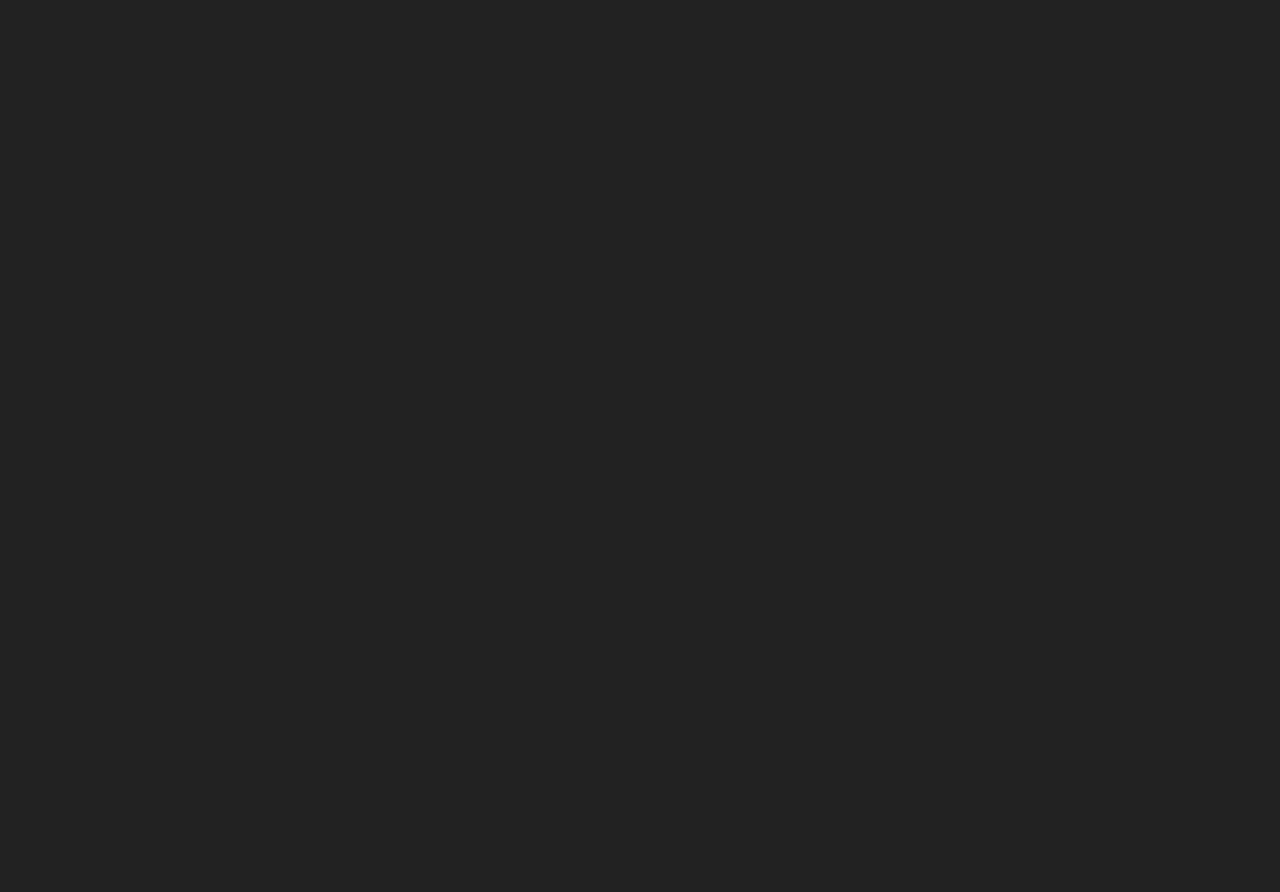
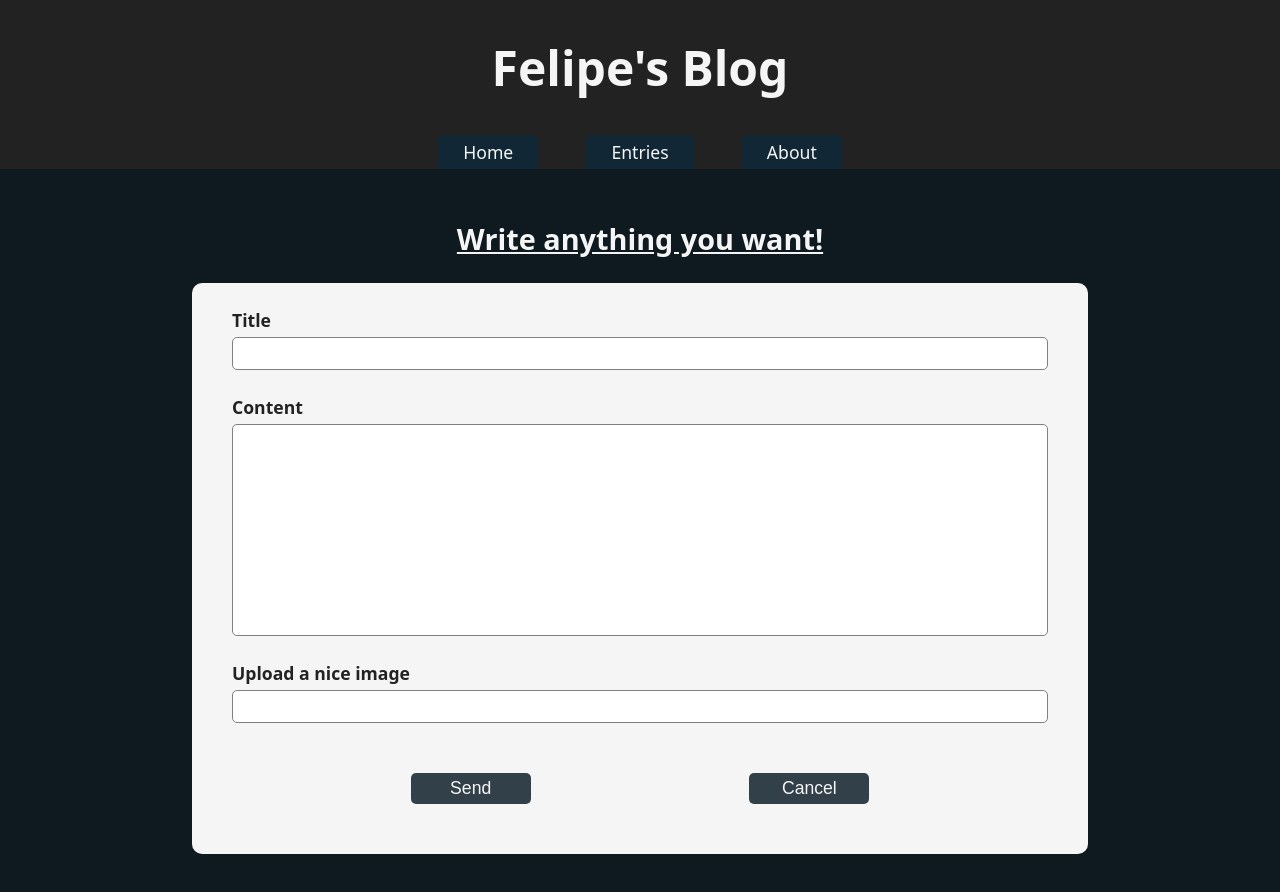
Before and after one commit to felipe-u/felipes-blog, a React (Vite) app: page /new-entry in a window 1280 px wide. Before the commit this address had no page. Shown: the top 892 px of the page. Before the commit the page ends 800 px from the top, so only its background shows below. Built offline with nearby package versions, Linux system fonts and the light colour scheme.

Commit message:
feat: Implement creation of new posts

```diff
--- a/src/App.jsx
+++ b/src/App.jsx
@@ -5,6 +5,7 @@ import { HomePage } from './pages/HomePage'
 import { EntriesPage } from './pages/EntriesPage'
 import { AboutPage } from './pages/AboutPage'
 import { EntryPage } from './pages/EntryPage'
+import { NewEntry } from './pages/NewEntry'
 
 function App() {
   return (
@@ -14,6 +15,7 @@ function App() {
           <Route path='/' element={<HomePage />} />
           <Route path='/entries' element={<EntriesPage />} />
           <Route path='/entries/:entryId' element={<EntryPage />} />
+          <Route path='/new-entry' element={<NewEntry />} />
           <Route path='/about' element={<AboutPage />} />
         </Route>
       </Routes>
--- a/src/hooks/usePosts.js
+++ b/src/hooks/usePosts.js
@@ -8,6 +8,10 @@ export function usePosts() {
     getAllPosts()
   }, [])
 
+  useEffect(() => {
+    console.log('Posts updated')
+  }, [posts])
+
   const getAllPosts = () => {
     setPosts([...allPosts])
   }
@@ -16,5 +20,12 @@ export function usePosts() {
     return allPosts.find((post) => post.id === Number(postId))
   }
 
-  return { posts, getPost }
+  const createPost = (postData) => {
+    const currentPosts = [...posts]
+    const newPost = { ...postData, id: posts.length + 1 }
+    currentPosts.push(newPost)
+    setPosts(currentPosts)
+  }
+
+  return { posts, getPost, createPost }
 }
--- a/src/pages/HomePage.jsx
+++ b/src/pages/HomePage.jsx
@@ -2,14 +2,20 @@ import '../styles/Home.css'
 import { EntrySum } from '../components/EntrySum'
 import { PenIcon } from '../components/Icons'
 import { usePosts } from '../hooks/usePosts'
+import { useNavigate } from 'react-router'
 
 export function HomePage() {
   const { posts } = usePosts()
+  const navigate = useNavigate()
+
+  const goToNewEntryPage = () => {
+    navigate('/new-entry')
+  }
 
   return (
     <div className='home-container'>
       <div className='new-btn-container'>
-        <button>
+        <button onClick={goToNewEntryPage}>
           New entry
           <PenIcon />
         </button>
--- /dev/null
+++ b/src/pages/NewEntry.jsx
@@ -0,0 +1,90 @@
+import '../styles/Entries.css'
+import { useState } from 'react'
+import { useNavigate } from 'react-router'
+import { usePosts } from '../hooks/usePosts'
+
+export function NewEntry() {
+  const navigate = useNavigate()
+  const { createPost } = usePosts()
+
+  const [formData, setFormData] = useState({
+    title: '',
+    content: '',
+    imgUrl: '',
+    date: new Date(),
+  })
+
+  const handleChange = (event) => {
+    const { name, value } = event.target
+    setFormData((prev) => ({ ...prev, [name]: value }))
+  }
+
+  const handleSubmit = (event) => {
+    event.preventDefault()
+    createPost(formData)
+    alert('Post Created')
+    navigate('/')
+  }
+
+  const cancelSubmit = () => {
+    if (confirm('Are you sure you want to cancel?')) {
+      setFormData({ title: '', content: '', imgUrl: '', date: new Date() })
+      navigate('/')
+    }
+  }
+
+  return (
+    <div className='new-entry-container'>
+      <h2>Write anything you want!</h2>
+
+      <form onSubmit={handleSubmit}>
+        <div className='input-container'>
+          <label htmlFor='title'>Title</label>
+          <input
+            type='text'
+            id='title'
+            name='title'
+            value={formData.title}
+            onChange={handleChange}
+            required
+          />
+        </div>
+
+        <div className='input-container'>
+          <label htmlFor='content'>Content</label>
+          <textarea
+            id='content'
+            name='content'
+            rows='10'
+            value={formData.content}
+            onChange={handleChange}
+            required
+          ></textarea>
+        </div>
+
+        <div className='input-container'>
+          <label htmlFor='imgUrl'>Upload a nice image</label>
+          <input
+            type='text'
+            id='imgUrl'
+            name='imgUrl'
+            value={formData.imgUrl}
+            onChange={handleChange}
+          />
+        </div>
+        {formData.imgUrl && (
+          <div className='img-container'>
+            <img src={formData.imgUrl} alt='Try with another url' />
+          </div>
+        )}
+
+        <div className='btn-container'>
+          <button>Send</button>
+          <button className='cancel-btn' type='reset' onClick={cancelSubmit}>
+            Cancel
+          </button>
+        </div>
+      </form>
+    </div>
+  )
+}
--- a/src/styles/Entries.css
+++ b/src/styles/Entries.css
@@ -147,7 +147,8 @@
   margin-top: 50px;
 }
 
-.entry-btn-container button {
+.entry-btn-container button,
+.btn-container button {
   font-size: 1.1em;
   padding: 5px 15px;
   width: 120px;
@@ -159,6 +160,91 @@
   transition: 0.3s ease;
 }
 
-.entry-btn-container button:hover {
+.entry-btn-container button:hover,
+.btn-container button:hover {
   background-color: var(--light2-color);
 }
+
+/* New Entry styles */
+.new-entry-container {
+  padding: 50px 0;
+  text-align: center;
+}
+
+.new-entry-container > h2 {
+  font-size: 1.8em;
+  text-decoration: underline;
+}
+
+.new-entry-container form {
+  width: 70%;
+  margin: 25px auto;
+  background-color: whitesmoke;
+  color: #222;
+  display: flex;
+  flex-direction: column;
+  align-items: center;
+  justify-content: center;
+  gap: 25px;
+  padding: 25px 0;
+  border-radius: 10px;
+}
+
+.input-container {
+  display: flex;
+  flex-direction: column;
+  align-items: flex-start;
+  justify-content: center;
+  width: 100%;
+  padding: 0 40px;
+  gap: 5px;
+}
+
+.input-container label {
+  font-size: 1.1em;
+  font-weight: 600;
+}
+
+.input-container input,
+.input-container textarea {
+  width: 100%;
+  font-size: 18px;
+  padding: 5px;
+  border-radius: 5px;
+  border: 1px solid grey;
+}
+
+.input-container input:focus,
+.input-container textarea:focus {
+  outline: none;
+  border: 1px solid black;
+}
+
+.input-container textarea {
+  resize: none;
+}
+
+.img-container {
+  width: 50%;
+  margin: 0 auto;
+}
+
+.img-container img {
+  width: 100%;
+  height: 350px;
+  object-fit: cover;
+  border-radius: 5px;
+  border: 1px solid black;
+}
+
+.btn-container {
+  display: flex;
+  align-items: center;
+  justify-content: space-evenly;
+  padding: 25px 0;
+  width: 100%;
+}
+
+.btn-container .cancel-btn:hover {
+  background-color: #58171e;
+}
```
